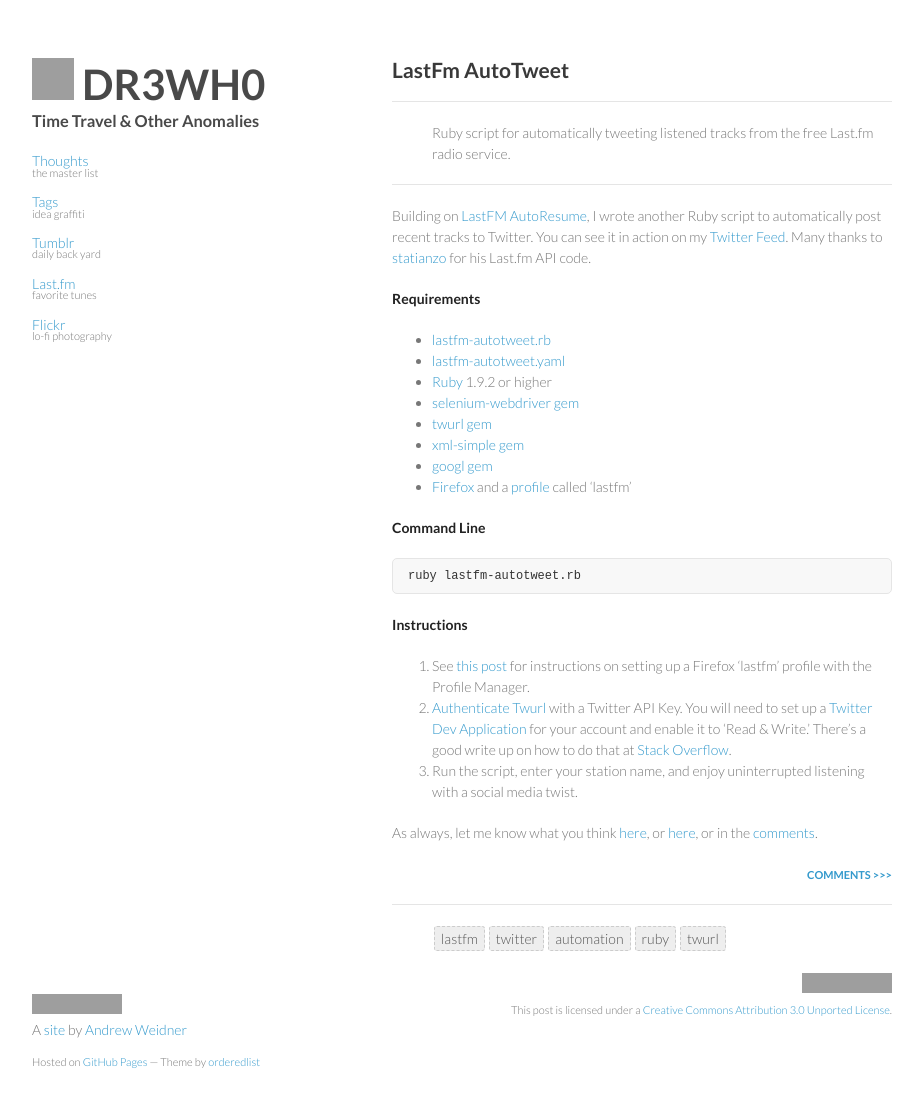
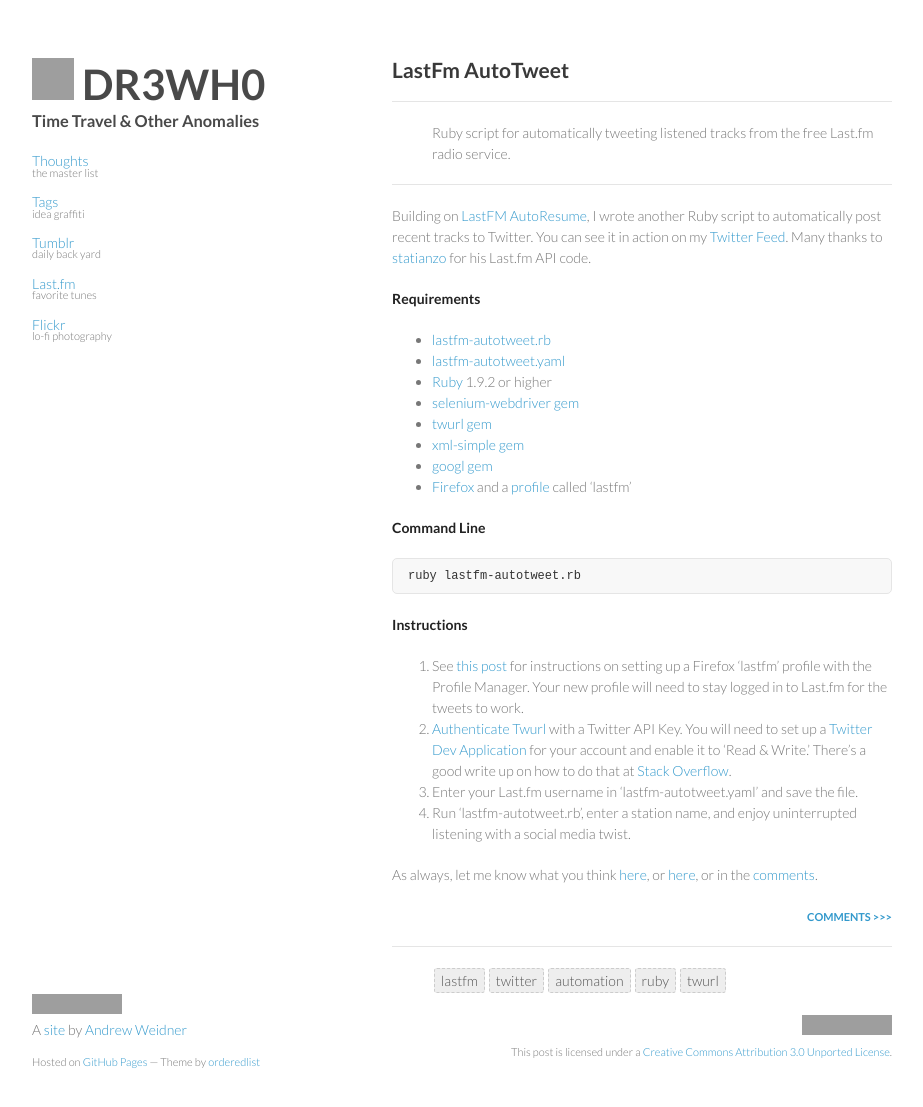
Before and after one commit to DR3WH0/DR3WH0.github.io, a Jekyll site: the page built from _posts/2013-08-19-lastfm-autotweet.md, in a window 1280 px wide and 1131 px high. Shown: the top 1107 px of the window, without its empty margins (178-1101 px from the left). Built offline with Jekyll 4.4.1, drawn with Linux system fonts in a browser that asks for light colours; Markdown is read by kramdown in place of the engine named in the settings; comment, search, counter and statistics services are not loaded; grey boxes are pictures that could not be loaded.

Commit message:
Updated 2013-08-19-lastfm-autotweet.md

```diff
--- a/_posts/2013-08-19-lastfm-autotweet.md
+++ b/_posts/2013-08-19-lastfm-autotweet.md
@@ -26,8 +26,9 @@
 
 **Instructions**
 
-1. See [this post](http://dr3wh0.github.io/dr3wh0/2013/08/17/lastfm-autoresume-part-2/) for instructions on setting up a Firefox 'lastfm' profile with the Profile Manager.
+1. See [this post](http://dr3wh0.github.io/dr3wh0/2013/08/17/lastfm-autoresume-part-2/) for instructions on setting up a Firefox 'lastfm' profile with the Profile Manager. Your new profile will need to stay logged in to Last.fm for the tweets to work.
 2. [Authenticate Twurl](http://rubydoc.info/gems/twurl/0.8.3/file/README) with a Twitter API Key. You will need to set up a [Twitter Dev Application](https://dev.twitter.com/) for your account and enable it to 'Read & Write.' There's a good write up on how to do that at [Stack Overflow](http://stackoverflow.com/questions/12916539/simplest-php-example-for-retrieving-user-timeline-with-twitter-api-version-1-1/15314662#15314662).
-3. Run the script, enter your station name, and enjoy uninterrupted listening with a social media twist.
+3. Enter your Last.fm username in 'lastfm-autotweet.yaml' and save the file.
+4. Run 'lastfm-autotweet.rb', enter a station name, and enjoy uninterrupted listening with a social media twist.
 
 As always, let me know what you think [here](https://gist.github.com/DR3WH0/6268055#file-lastfm-autotweet-yaml), or [here](http://www.last.fm/user/DR3WH0), or in the [comments](http://dr3wh0.github.io/guestbook.html).
```
